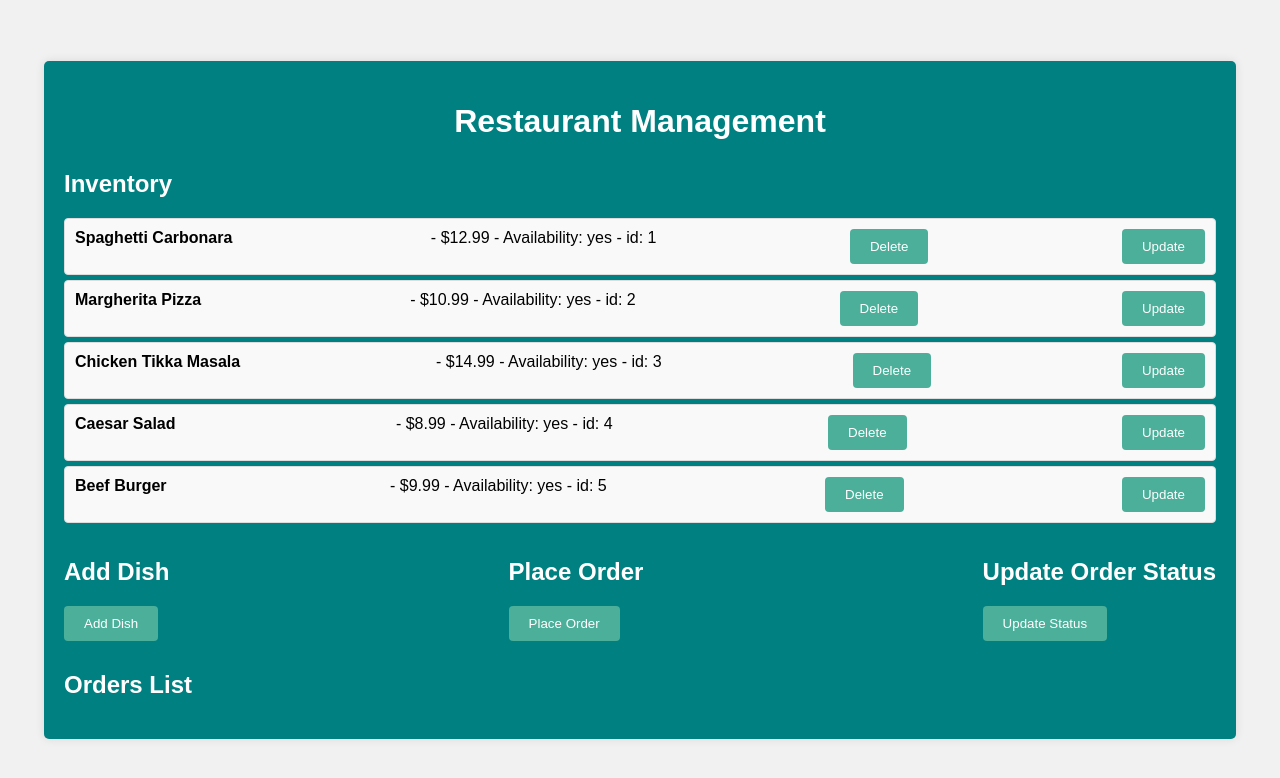
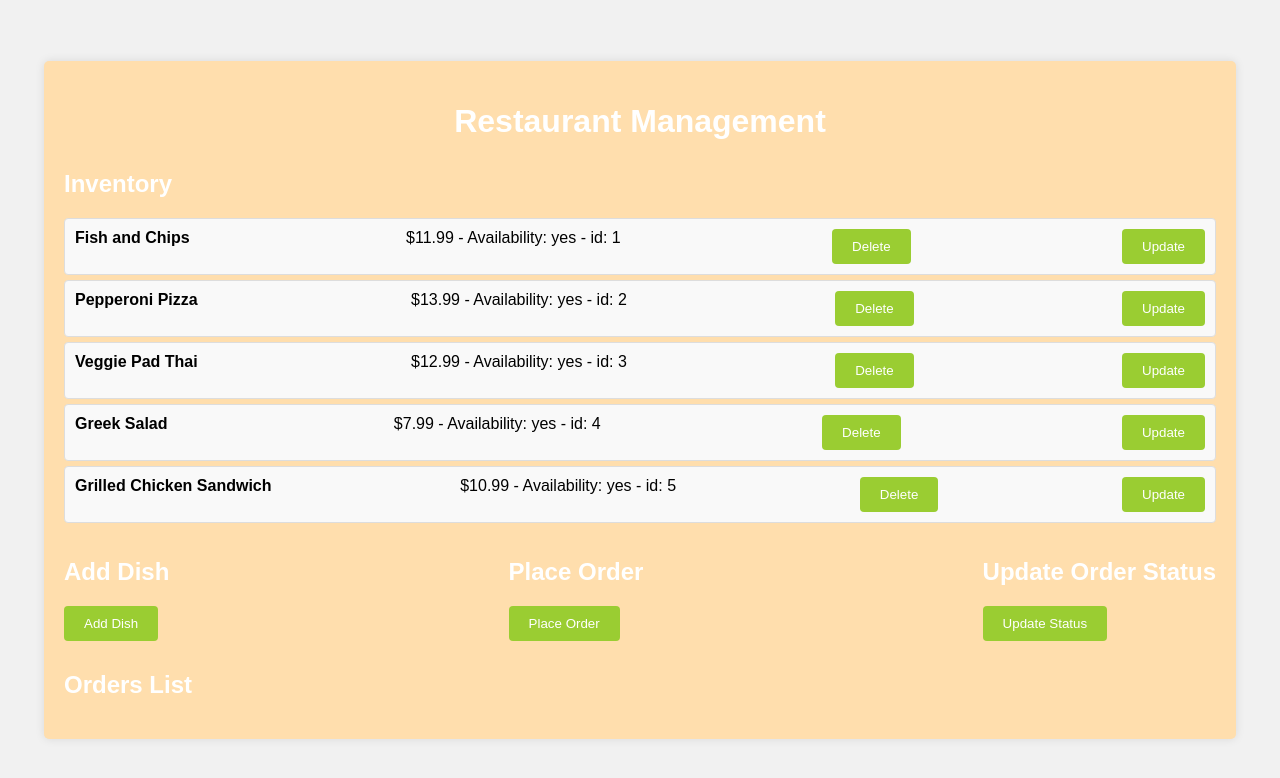
Before and after one commit to mishranikhil15/Generative_Ai, a Flask app: page / in a window 1280 px wide. Shown: the top 778 px of the page. Run offline with Flask 3, Linux system fonts and the light colour scheme; data that the repository does not hold is empty.

Commit message:
created_chatbot

```diff
--- a/SPRINT-2/taste/app.py
+++ b/SPRINT-2/taste/app.py
@@ -78,11 +78,11 @@ class Restaurant:
                 return "order status updated."
         return "Order not found in orders."
 
-dish1 = Dish("Spaghetti Carbonara", 1, 12.99, "yes")
-dish2 = Dish("Margherita Pizza", 2, 10.99, "yes")
-dish3 = Dish("Chicken Tikka Masala", 3, 14.99, "yes")
-dish4 = Dish("Caesar Salad", 4, 8.99, "yes")
-dish5 = Dish("Beef Burger", 5, 9.99, "yes")
+dish1 = Dish("Fish and Chips", 1, 11.99, "yes")
+dish2 = Dish("Pepperoni Pizza", 2, 13.99, "yes")
+dish3 = Dish("Veggie Pad Thai", 3, 12.99, "yes")
+dish4 = Dish("Greek Salad", 4, 7.99, "yes")
+dish5 = Dish("Grilled Chicken Sandwich", 5, 10.99, "yes")
 
 id = 6
 
--- a/SPRINT-2/taste/static/style.css
+++ b/SPRINT-2/taste/static/style.css
@@ -56,7 +56,7 @@
   .container {
     min-width: 90vw;
     padding: 20px;
-    background-color: teal;
+    background-color: navajowhite;
     box-shadow: 0 0 10px rgba(0, 0, 0, 0.1);
     border-radius: 5px;
   }
@@ -91,7 +91,7 @@
   }
 
   button {
-    background-color: #4caf99;
+    background-color: yellowgreen;
     color: #fff;
     padding: 10px 20px;
     border: none;
--- a/SPRINT-2/taste/templates/index.html
+++ b/SPRINT-2/taste/templates/index.html
@@ -170,7 +170,7 @@
               inventory +=
                 '<div class="listofdishes"><strong>' +
                 dish.name +
-                "</strong> - $" +
+                "</strong>  $" +
                 dish.price +
                 " - Availability: " +
                 dish.availability +
@@ -201,13 +201,13 @@
               orders +=
                 "<div><strong>Order ID:</strong> " +
                 order.id +
-                " - <strong>Customer Name:</strong> " +
+                "  <strong>Customer Name:</strong> " +
                 order.customer_name +
-                " - <strong>Dish:</strong> " +
+                "  <strong>Dish:</strong> " +
                 order.name +
-                " - <strong>Price:</strong> $" +
+                "  <strong>Price:</strong> $" +
                 order.price +
-                " - <strong>Status:</strong> " +
+                "  <strong>Status:</strong> " +
                 order.status +
                 "</div> ";
             });
```
